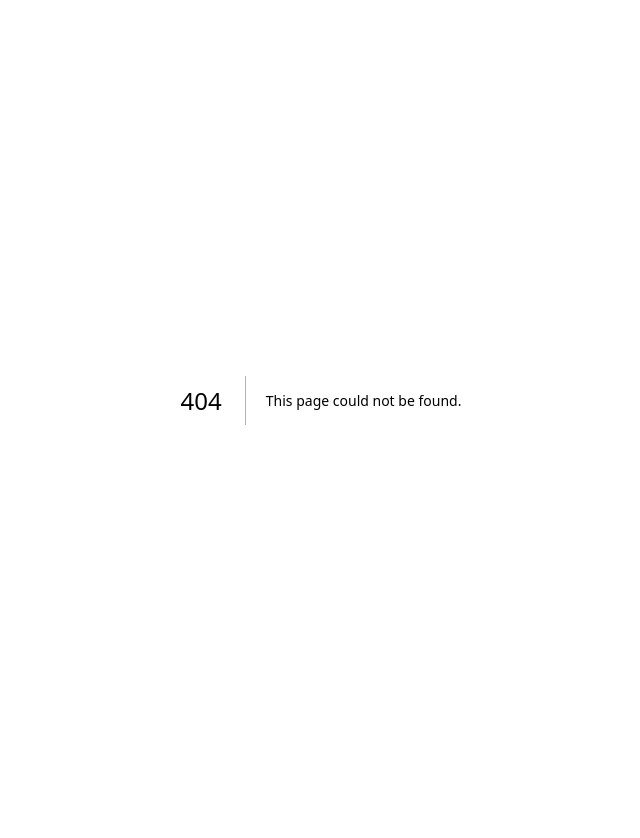
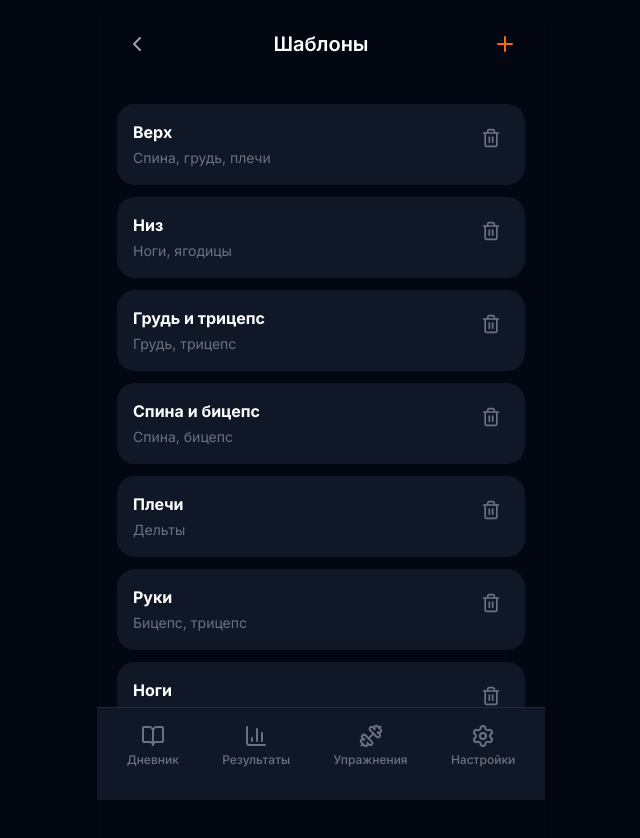
Before and after one commit to Tomasito133/FitSuperDuperApp, a Next.js app: page /templates in a window 1280 px wide. Before the commit this address had no page. Shown: the top 838 px of the page, without its empty margins (319-959 px from the left). Before the commit the page ends 800 px from the top, so only its background shows below. Built offline with nearby package versions, Linux system fonts and the light colour scheme.

Commit message:
Add dedicated templates page with CRUD operations

```diff
--- a/src/app/page.tsx
+++ b/src/app/page.tsx
@@ -311,7 +311,9 @@ export default function JournalPage() {
       <header className="px-5 pt-6 pb-2">
         {/* Templates row */}
         <div className="flex items-center justify-between mb-4">
-          <span className="text-orange-500 font-medium text-base">Шаблоны</span>
+          <Link href="/templates" className="text-orange-500 font-medium text-base hover:text-orange-400 transition-colors">
+            Шаблоны
+          </Link>
           <button
             onClick={() => setIsTemplatesOpen(true)}
             className="w-8 h-8 flex items-center justify-center text-orange-500"
--- /dev/null
+++ b/src/app/templates/page.tsx
@@ -0,0 +1,288 @@
+"use client";
+
+import { useState, useEffect } from "react";
+import Link from "next/link";
+import {
+  ChevronLeft,
+  Plus,
+  Trash2,
+  MoreHorizontal,
+  Dumbbell,
+  BookOpen,
+  BarChart3,
+  Settings,
+  X
+} from "lucide-react";
+
+interface TemplateExercise {
+  id: string;
+  name: string;
+  muscleGroup: string;
+}
+
+interface WorkoutTemplate {
+  id: string;
+  name: string;
+  muscleGroup: string;
+  exercises: TemplateExercise[];
+}
+
+// Дефолтные шаблоны
+const defaultTemplates: WorkoutTemplate[] = [
+  {
+    id: "t1",
+    name: "Верх",
+    muscleGroup: "Спина, грудь, плечи",
+    exercises: [],
+  },
+  {
+    id: "t2",
+    name: "Низ",
+    muscleGroup: "Ноги, ягодицы",
+    exercises: [],
+  },
+  {
+    id: "t3",
+    name: "Грудь и трицепс",
+    muscleGroup: "Грудь, трицепс",
+    exercises: [],
+  },
+  {
+    id: "t4",
+    name: "Спина и бицепс",
+    muscleGroup: "Спина, бицепс",
+    exercises: [],
+  },
+  {
+    id: "t5",
+    name: "Плечи",
+    muscleGroup: "Дельты",
+    exercises: [],
+  },
+  {
+    id: "t6",
+    name: "Руки",
+    muscleGroup: "Бицепс, трицепс",
+    exercises: [],
+  },
+  {
+    id: "t7",
+    name: "Ноги",
+    muscleGroup: "Квадрицепс, бицепс бедра",
+    exercises: [],
+  },
+];
+
+// Ключ для localStorage
+const TEMPLATES_KEY = "workout_templates";
+
+// Загрузка шаблонов
+function loadTemplates(): WorkoutTemplate[] {
+  if (typeof window === "undefined") return defaultTemplates;
+  const saved = localStorage.getItem(TEMPLATES_KEY);
+  if (saved) {
+    try {
+      return JSON.parse(saved);
+    } catch {
+      return defaultTemplates;
+    }
+  }
+  return defaultTemplates;
+}
+
+// Сохранение шаблонов
+function saveTemplates(templates: WorkoutTemplate[]): void {
+  if (typeof window === "undefined") return;
+  localStorage.setItem(TEMPLATES_KEY, JSON.stringify(templates));
+}
+
+export default function TemplatesPage() {
+  const [templates, setTemplates] = useState<WorkoutTemplate[]>([]);
+  const [isAddModalOpen, setIsAddModalOpen] = useState(false);
+  const [newTemplateName, setNewTemplateName] = useState("");
+  const [newTemplateMuscleGroup, setNewTemplateMuscleGroup] = useState("");
+
+  useEffect(() => {
+    setTemplates(loadTemplates());
+  }, []);
+
+  useEffect(() => {
+    saveTemplates(templates);
+  }, [templates]);
+
+  const handleAddTemplate = () => {
+    if (!newTemplateName.trim()) return;
+
+    const newTemplate: WorkoutTemplate = {
+      id: Date.now().toString(),
+      name: newTemplateName.trim(),
+      muscleGroup: newTemplateMuscleGroup.trim() || "Общая",
+      exercises: [],
+    };
+
+    setTemplates(prev => [...prev, newTemplate]);
+    setNewTemplateName("");
+    setNewTemplateMuscleGroup("");
+    setIsAddModalOpen(false);
+  };
+
+  const handleDeleteTemplate = (id: string) => {
+    setTemplates(prev => prev.filter(t => t.id !== id));
+  };
+
+  const handleCreateWorkoutFromTemplate = (template: WorkoutTemplate) => {
+    const newWorkoutId = Date.now().toString();
+    const newWorkout = {
+      id: newWorkoutId,
+      name: template.name,
+      duration: "0:00:00",
+      volume: "0",
+      exercises: [],
+    };
+
+    localStorage.setItem(`workout_${newWorkoutId}`, JSON.stringify(newWorkout));
+    window.location.href = `/workout/${newWorkoutId}`;
+  };
+
+  return (
+    <div className="max-w-md mx-auto bg-gray-950 min-h-screen shadow-xl">
+      {/* Header */}
+      <header className="px-5 pt-6 pb-4">
+        <div className="flex items-center justify-between mb-6">
+          <Link
+            href="/"
+            className="w-10 h-10 flex items-center justify-center text-gray-400 hover:text-white"
+          >
+            <ChevronLeft className="w-6 h-6" />
+          </Link>
+          <h1 className="text-xl font-semibold text-white">Шаблоны</h1>
+          <button
+            onClick={() => setIsAddModalOpen(true)}
+            className="w-10 h-10 flex items-center justify-center text-orange-500"
+          >
+            <Plus className="w-6 h-6" />
+          </button>
+        </div>
+      </header>
+
+      {/* Templates List */}
+      <main className="px-5 pb-28">
+        <div className="space-y-3">
+          {templates.map((template) => (
+            <div
+              key={template.id}
+              className="bg-gray-900 rounded-2xl p-4"
+            >
+              <div className="flex items-start justify-between">
+                <div className="flex-1">
+                  <button
+                    onClick={() => handleCreateWorkoutFromTemplate(template)}
+                    className="text-left w-full"
+                  >
+                    <h3 className="text-white font-bold text-base mb-1">{template.name}</h3>
+                    <p className="text-gray-500 text-sm">{template.muscleGroup}</p>
+                  </button>
+                </div>
+                <button
+                  onClick={() => handleDeleteTemplate(template.id)}
+                  className="p-2 text-gray-500 hover:text-red-500 hover:bg-red-500/10 rounded-lg transition-colors"
+                  title="Удалить"
+                >
+                  <Trash2 className="w-5 h-5" />
+                </button>
+              </div>
+            </div>
+          ))}
+        </div>
+
+        {templates.length === 0 && (
+          <div className="text-center py-12">
+            <p className="text-gray-500">Нет шаблонов</p>
+            <p className="text-gray-600 text-sm mt-2">Нажмите + чтобы создать</p>
+          </div>
+        )}
+      </main>
+
+      {/* Bottom Navigation */}
+      <nav className="fixed bottom-0 left-0 right-0 max-w-md mx-auto bg-gray-900 border-t border-gray-800 px-2 pt-2 pb-6">
+        <div className="flex justify-around items-center">
+          <Link href="/" className="flex flex-col items-center gap-1 py-2 px-3 text-gray-500 hover:text-orange-500 transition-colors">
+            <BookOpen className="w-6 h-6" />
+            <span className="text-xs font-medium">Дневник</span>
+          </Link>
+
+          <Link href="/results" className="flex flex-col items-center gap-1 py-2 px-3 text-gray-500 hover:text-orange-500 transition-colors">
+            <BarChart3 className="w-6 h-6" />
+            <span className="text-xs font-medium">Результаты</span>
+          </Link>
+
+          <Link href="/exercises" className="flex flex-col items-center gap-1 py-2 px-3 text-gray-500 hover:text-orange-500 transition-colors">
+            <Dumbbell className="w-6 h-6" />
+            <span className="text-xs font-medium">Упражнения</span>
+          </Link>
+
+          <Link href="/settings" className="flex flex-col items-center gap-1 py-2 px-3 text-gray-500 hover:text-orange-500 transition-colors">
+            <Settings className="w-6 h-6" />
+            <span className="text-xs font-medium">Настройки</span>
+          </Link>
+        </div>
+      </nav>
+
+      {/* Add Template Modal */}
+      {isAddModalOpen && (
+        <div className="fixed inset-0 z-50 flex items-end">
+          <div
+            className="absolute inset-0 bg-black/60 backdrop-blur-sm"
+            onClick={() => setIsAddModalOpen(false)}
+          />
+
+          <div className="relative w-full max-w-md mx-auto bg-gray-900 rounded-t-3xl p-6 animate-slide-up">
+            <div className="w-12 h-1 bg-gray-700 rounded-full mx-auto mb-6" />
+
+            <div className="flex items-center justify-between mb-6">
+              <h2 className="text-xl font-semibold text-white">Новый шаблон</h2>
+              <button
+                onClick={() => setIsAddModalOpen(false)}
+                className="w-10 h-10 flex items-center justify-center text-gray-400 hover:text-white"
+              >
+                <X className="w-6 h-6" />
+              </button>
+            </div>
+
+            <div className="space-y-4 mb-6">
+              <div>
+                <label className="block text-gray-400 text-sm mb-2">Название</label>
+                <input
+                  type="text"
+                  placeholder="Например: Моя тренировка"
+                  value={newTemplateName}
+                  onChange={(e) => setNewTemplateName(e.target.value)}
+                  className="w-full bg-gray-800 text-white placeholder-gray-500 rounded-xl py-3 px-4 text-base focus:outline-none focus:ring-2 focus:ring-orange-500/50"
+                />
+              </div>
+
+              <div>
+                <label className="block text-gray-400 text-sm mb-2">Группы мышц</label>
+                <input
+                  type="text"
+                  placeholder="Например: Спина, грудь"
+                  value={newTemplateMuscleGroup}
+                  onChange={(e) => setNewTemplateMuscleGroup(e.target.value)}
+                  className="w-full bg-gray-800 text-white placeholder-gray-500 rounded-xl py-3 px-4 text-base focus:outline-none focus:ring-2 focus:ring-orange-500/50"
+                />
+              </div>
+            </div>
+
+            <button
+              onClick={handleAddTemplate}
+              disabled={!newTemplateName.trim()}
+              className="w-full bg-orange-500 text-white font-semibold py-4 rounded-xl disabled:opacity-50 disabled:cursor-not-allowed hover:bg-orange-600 transition-colors"
+            >
+              Создать
+            </button>
+          </div>
+        </div>
+      )}
+    </div>
+  );
+}
```
